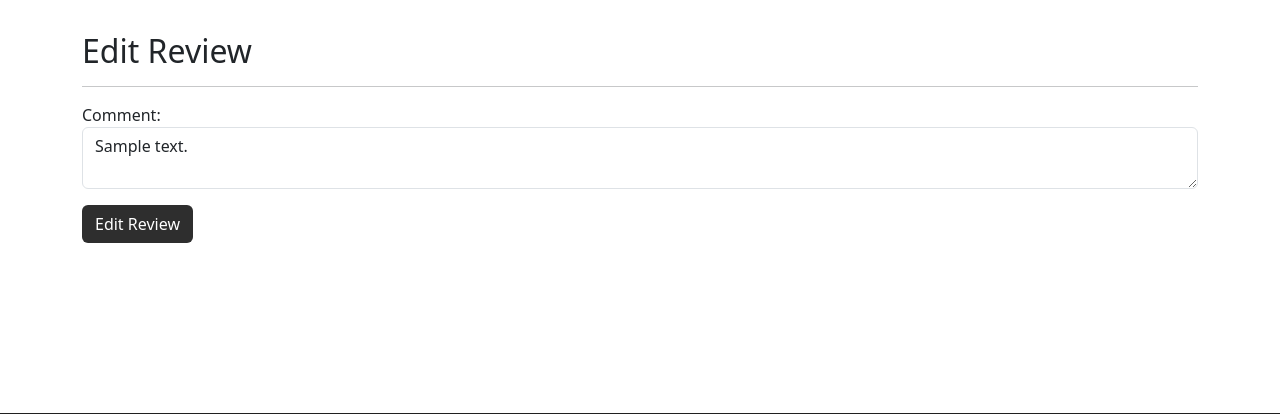
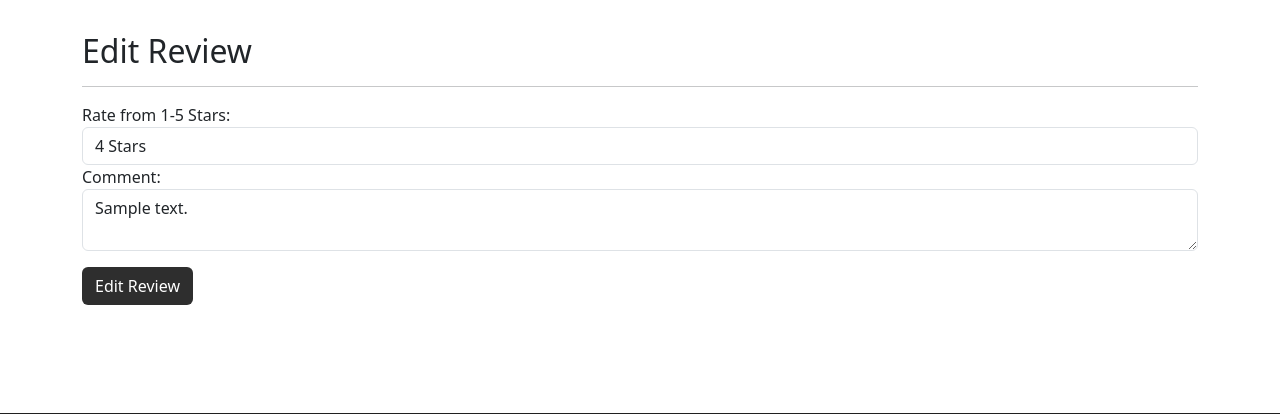
Before and after one commit to CS-2340-F25-Team-6/CS-2340-Django-Exam-2, a Django app: template movies/templates/movies/edit_review.html in a window 1280 px wide. Shown: the part 82-496 px from the top of the page. Run offline with Django 5.2, Linux system fonts and the light colour scheme; the template is opened without the code that fills it: most values are stand-ins (such as "Sample title", 1, 10 or a date in 2020); parts of the project's set-up code (start-up, migrations or seed data) failed here and were passed over; some libraries are stand-ins or nearby versions.

Commit message:
gives user option to edit their rating if they are editing their review from the past. when editing the review, the old review rating is shown so that the user can see their old rating easily and change it if they wish to do so

```diff
--- a/movies/templates/movies/edit_review.html
+++ b/movies/templates/movies/edit_review.html
@@ -9,6 +9,15 @@
         <form method="POST">
           {% csrf_token %}
           <p>
+            <label for="rating">Rate from 1-5 Stars:</label>
+            <select name="rating" class="form-control" id="rating" required>
+              <option value="">Select a rating</option>
+              <option value="1" {% if template_data.review.rating == 1 %}selected{% endif %}>1 Star</option>
+              <option value="2" {% if template_data.review.rating == 2 %}selected{% endif %}>2 Stars</option>
+              <option value="3" {% if template_data.review.rating == 3 %}selected{% endif %}>3 Stars</option>
+              <option value="4" {% if template_data.review.rating == 4 %}selected{% endif %}>4 Stars</option>
+              <option value="5" {% if template_data.review.rating == 5 %}selected{% endif %}>5 Stars</option>
+            </select>
             <label for="comment">Comment:</label>
             <textarea name="comment" required class="form-control" id="comment">{{ template_data.review.comment }}</textarea>
           </p>
```
